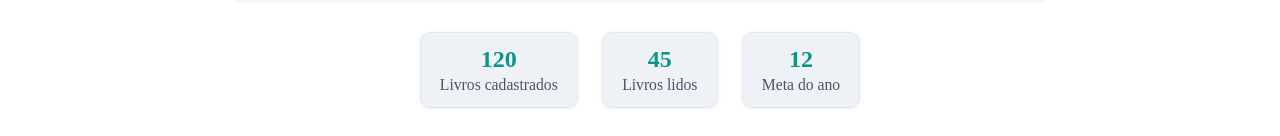
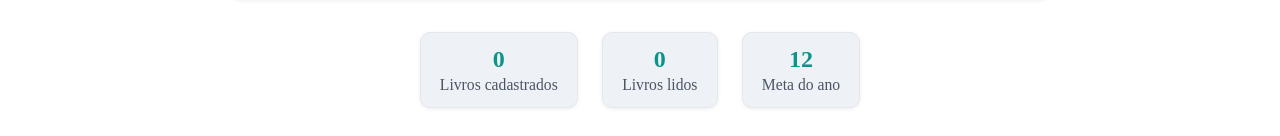
Before and after one commit to saracristinas/Meu-diario-de-leitura, an Angular app in the folder Diario-de-leitura/: page / in a window 1280 px wide. Shown: the part 653-789 px from the top of the page. Built offline with nearby package versions, Linux system fonts and the light colour scheme.

Commit message:
feat: atualiza lógica de contagem de livros e redefine metas no componente Home

```diff
--- a/Diario-de-leitura/src/app/page/home/home.component.ts
+++ b/Diario-de-leitura/src/app/page/home/home.component.ts
@@ -12,27 +12,32 @@ import { MensagemDestaqueComponent } from '../../component/mensagem-destaque/men
 export class HomeComponent {
   livrosCadastrados = 0;
   livrosLidos = 0;
-  metaAno = 0;
+  metaAno = 12;
 
   mensagemDestaque = 'Bem-vindo! Aproveite para registrar suas leituras e acompanhar seu progresso.';
   mostrarMensagem = true;
 
-  private targetLivrosCadastrados = 120;
-  private targetLivrosLidos = 45;
-  private targetMetaAno = 12;
+
 
   constructor(@Inject(PLATFORM_ID) private platformId: Object) {}
 
   ngOnInit() {
     if (isPlatformBrowser(this.platformId)) {
-      this.animateCounter('livrosCadastrados', this.targetLivrosCadastrados, 900);
-      this.animateCounter('livrosLidos', this.targetLivrosLidos, 1200);
-      this.animateCounter('metaAno', this.targetMetaAno, 1500);
+      const livrosLS = localStorage.getItem('livros');
+      let livros: any[] = [];
+      if (livrosLS) {
+        livros = JSON.parse(livrosLS);
+      }
+      const total = livros.length;
+      const lidos = livros.filter(l => l.status === 'Lido').length;
+      this.animateCounter('livrosCadastrados', total, 900);
+      this.animateCounter('livrosLidos', lidos, 1200);
+      this.animateCounter('metaAno', this.metaAno, 1500);
     } else {
       // SSR: já mostra o valor final
-      this.livrosCadastrados = this.targetLivrosCadastrados;
-      this.livrosLidos = this.targetLivrosLidos;
-      this.metaAno = this.targetMetaAno;
+      this.livrosCadastrados = 0;
+      this.livrosLidos = 0;
+      this.metaAno = 12;
     }
   }
 
```
